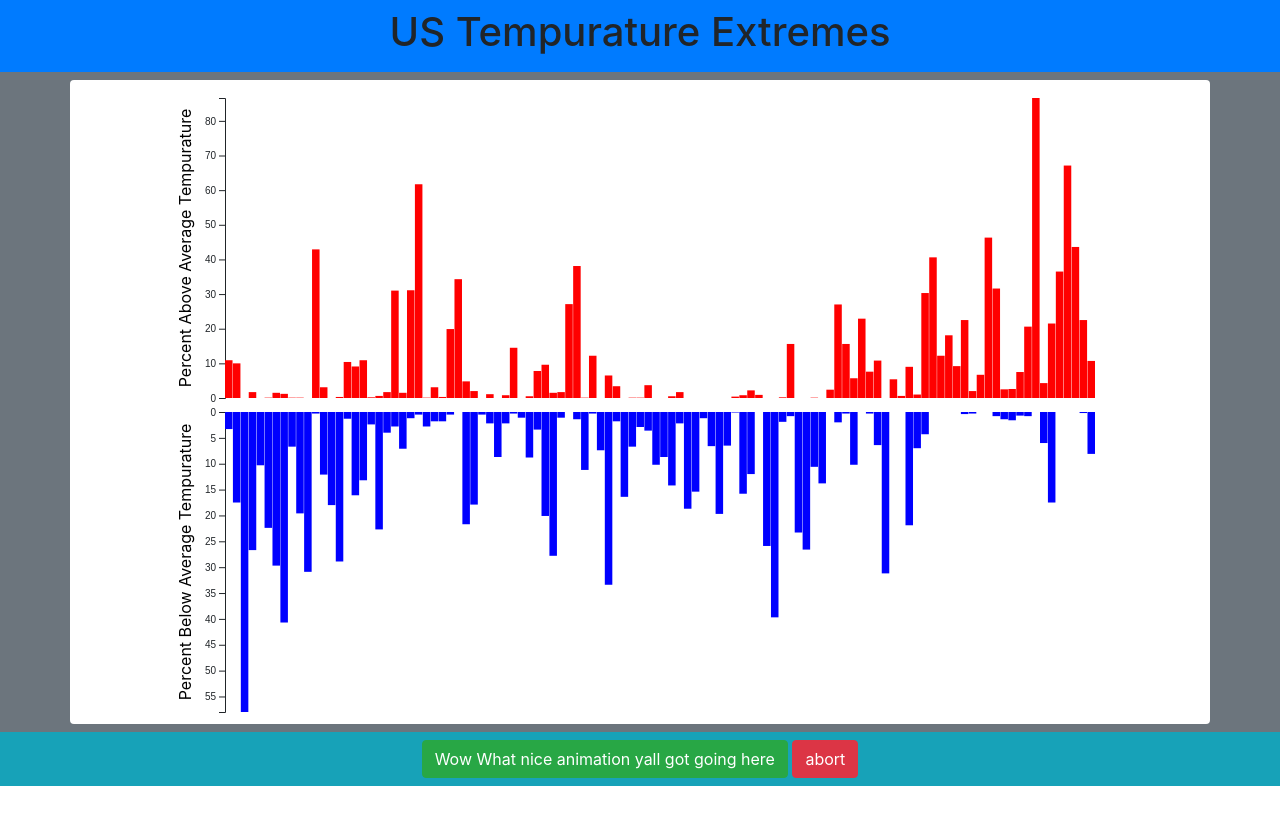
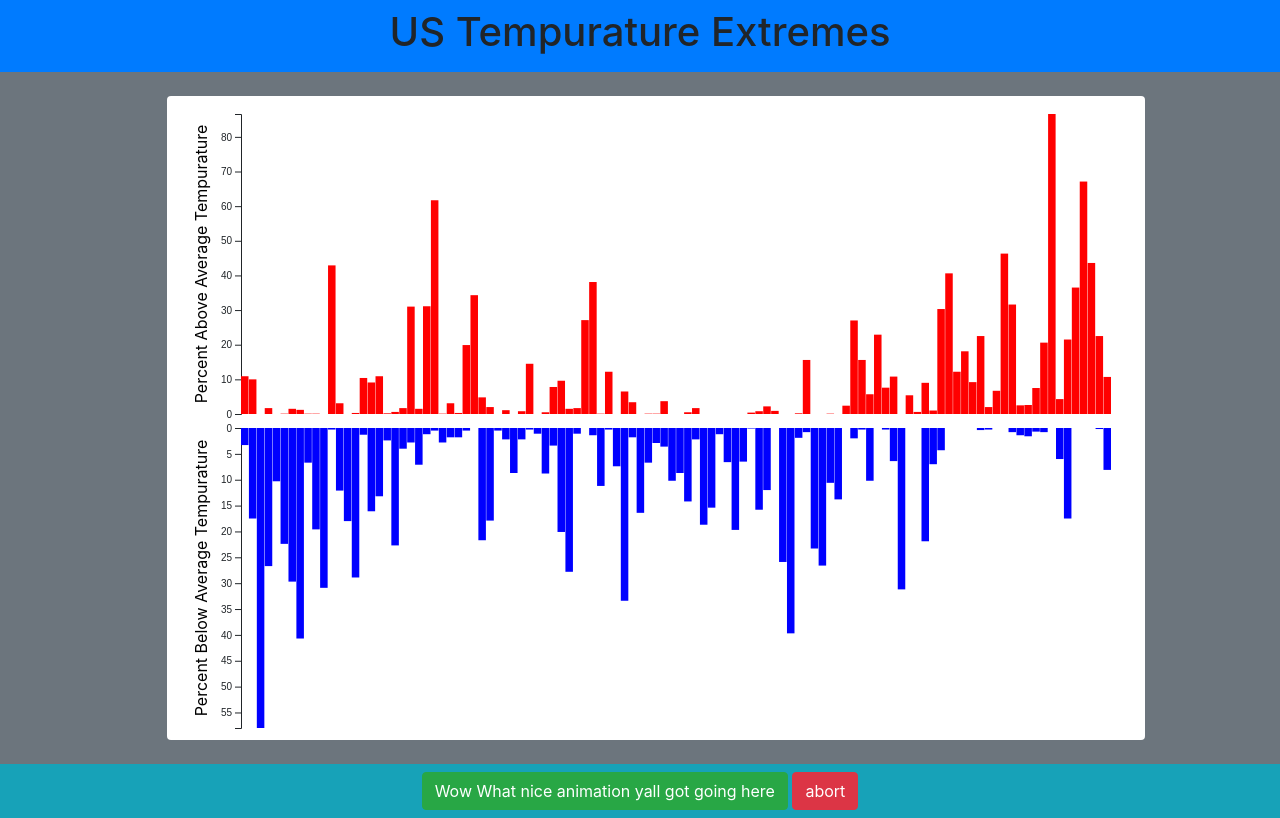
Before and after one commit to aolteanu00/API-Project, a Flask app: page /extremesData in a window 1280 px wide. Shown: the part 58-876 px from the top of the page. Before the commit the page ends 844 px from the top, so only its background shows below. Run offline with Flask 2, Linux system fonts and the light colour scheme; some libraries are stand-ins or nearby versions.

Commit message:
fixed some alignment errors

```diff
--- a/templates/tempExtremes.html
+++ b/templates/tempExtremes.html
@@ -5,9 +5,15 @@
   <h1 id ="headline"> works </h1>
 </div>
 <div class="container-fluid bg-secondary p-2">
-  <div class="container bg-white p-2 rounded">
-    <div id="chart"></div>
-    <div id="chart1"></div>
+  <div class="row">
+    <div class="col-md"></div>
+    <div class="col-md">
+      <div class="container bg-white p-2 m-3 rounded">
+        <div id="chart"></div>
+        <div id="chart1"></div>
+      </div>
+    </div>
+    <div class="col-md"></div>
   </div>
 </div>
 <div class="container-fluid bg-info p-2">
```
Also changed, not shown: templates/globalTemp.html (+9 -2 lines), templates/historyTells.html (+8 -0 lines).
